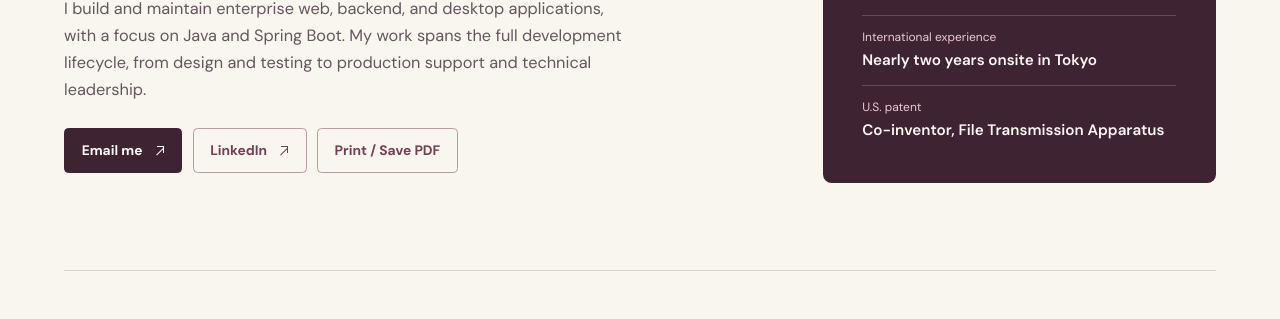
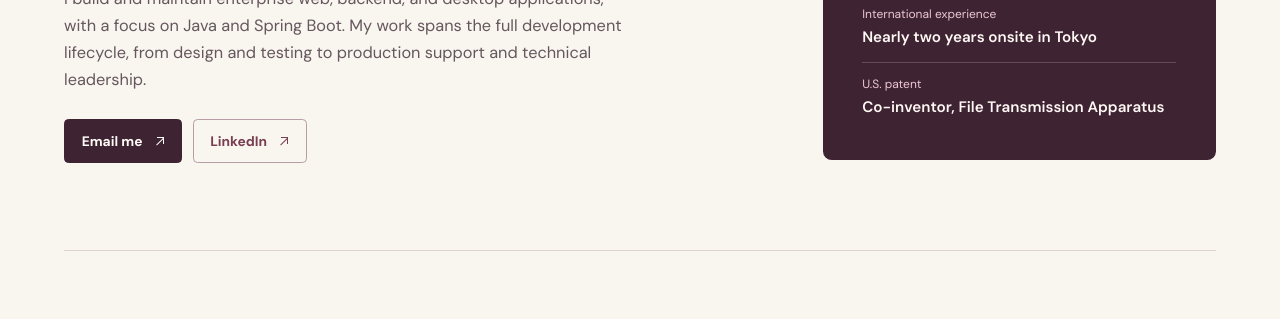
Before and after one commit to nechnavarro/navarro-nechelle.github.io, a plain HTML site: page index.html in a window 1280 px wide. Shown: the part 460-779 px from the top of the page. Drawn offline with Linux system fonts and the light colour scheme.

Commit message:
Update index.html

```diff
--- a/index.html
+++ b/index.html
@@ -448,7 +448,7 @@ OTHER DEALINGS IN THE FONT SOFTWARE.
           <a class="button primary" href="mailto:navarronech@gmail.com">Email me <span class="arrow" aria-hidden="true"></span></a>
           <a class="button" href="https://www.linkedin.com/in/nechelle-navarro-209674120/">LinkedIn <span class="arrow" aria-hidden="true"></span></a>
           <!-- <a class="button" href="https://github.com/nechnavarro/navarro-nechelle.github.io">GitHub repository <span class="arrow" aria-hidden="true"></span></a> -->
-          <button class="button" type="button" id="print-resume" hidden>Print / Save PDF</button>
+          <!-- <button class="button" type="button" id="print-resume" hidden>Print / Save PDF</button> -->
         </div>
       </div>
       <aside class="profile-card" aria-label="Career highlights">
```
